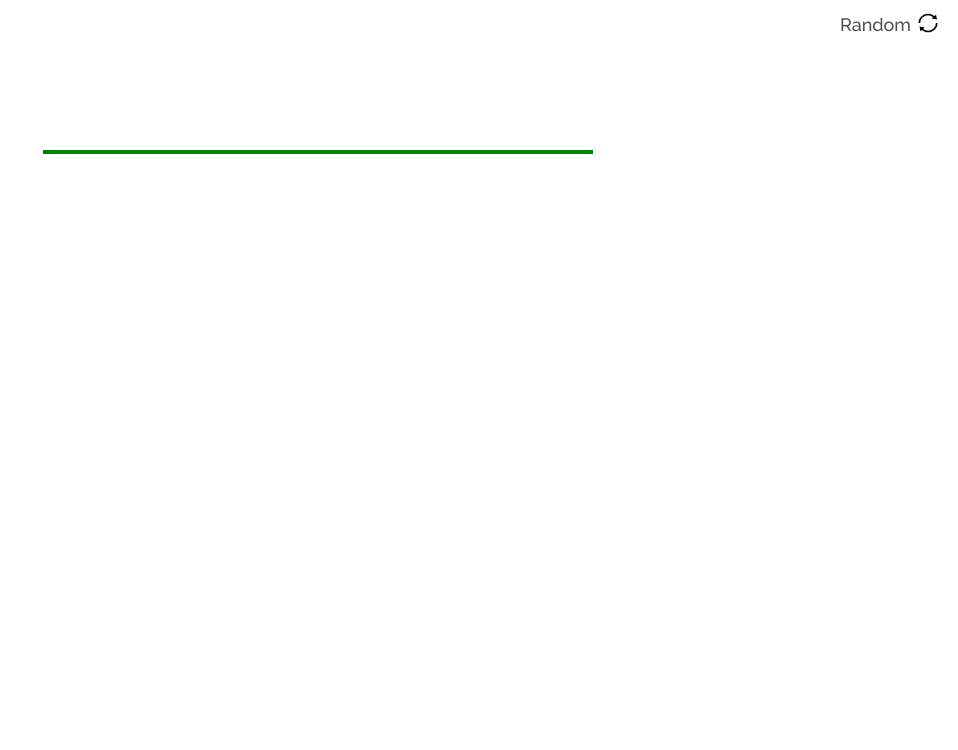
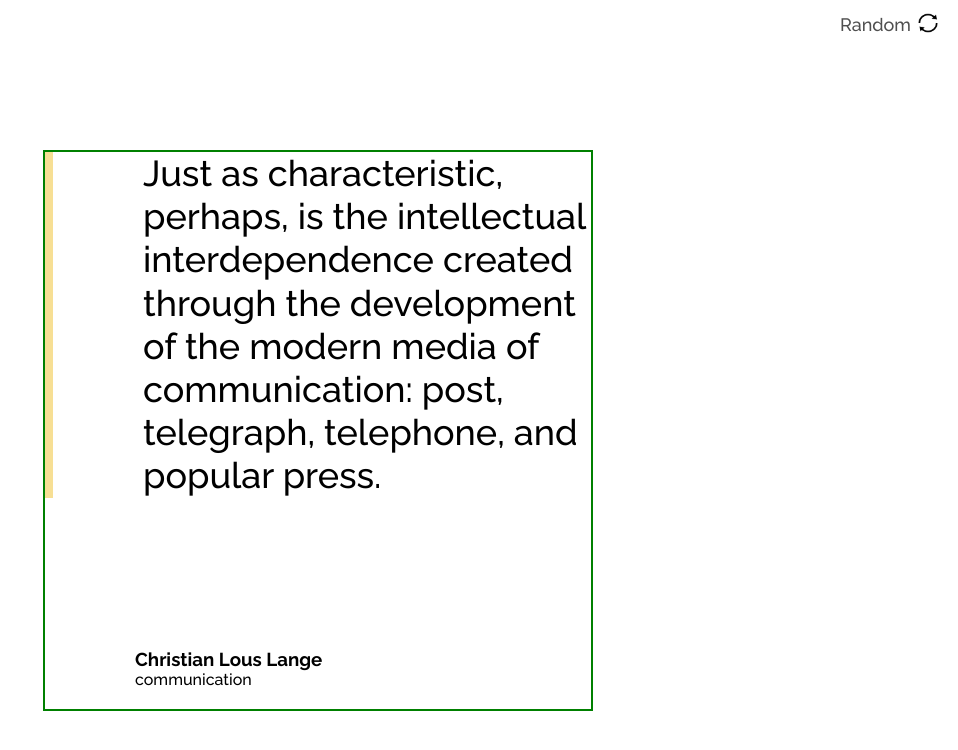
Before and after one commit to sidramwaseem/Quote-Generator, a React (Create React App) app: page / in a window 1280 px wide. Shown: the top 750 px of the page, without its empty margins (322-1280 px from the left). Built offline with nearby package versions, Linux system fonts and the light colour scheme.

Commit message:
Update Quote.js

```diff
--- a/src/components/Quote.js
+++ b/src/components/Quote.js
@@ -2,6 +2,12 @@ import React from 'react';
 
 export default function Quote(){
   return(
-    <div className="quote-container"></div>
+    <main className="quote-container">
+    <p className="quote--text">Just as characteristic, perhaps, is the intellectual interdependence created through the development of the modern media of communication: post, telegraph, telephone, and popular press.</p>
+    <div className="quote--credits">
+    <h3 className="quote--author">Christian Lous Lange</h3>
+    <p className="quote--genre">communication</p>
+    </div>
+    </main>
   )
 }
```
